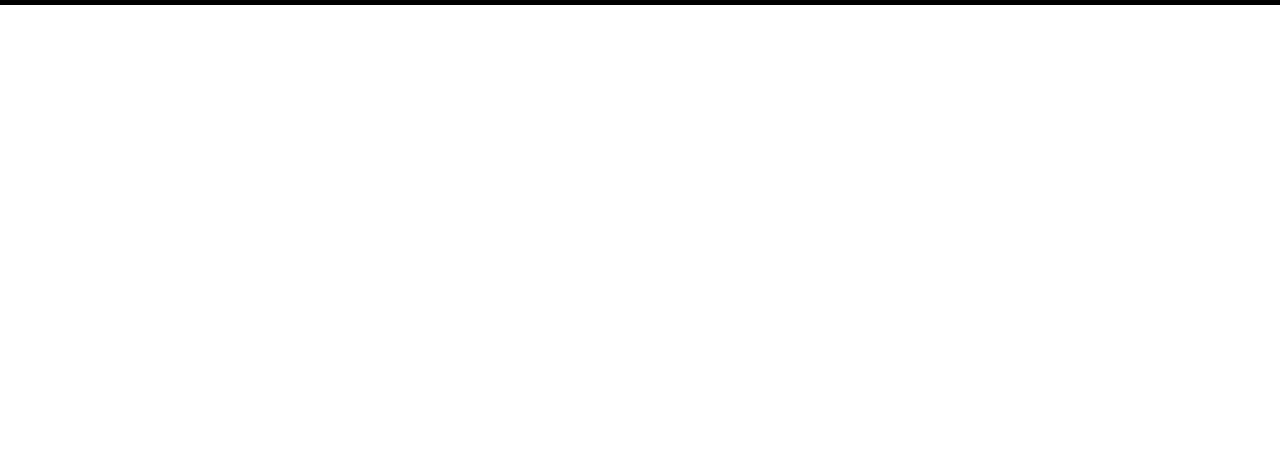
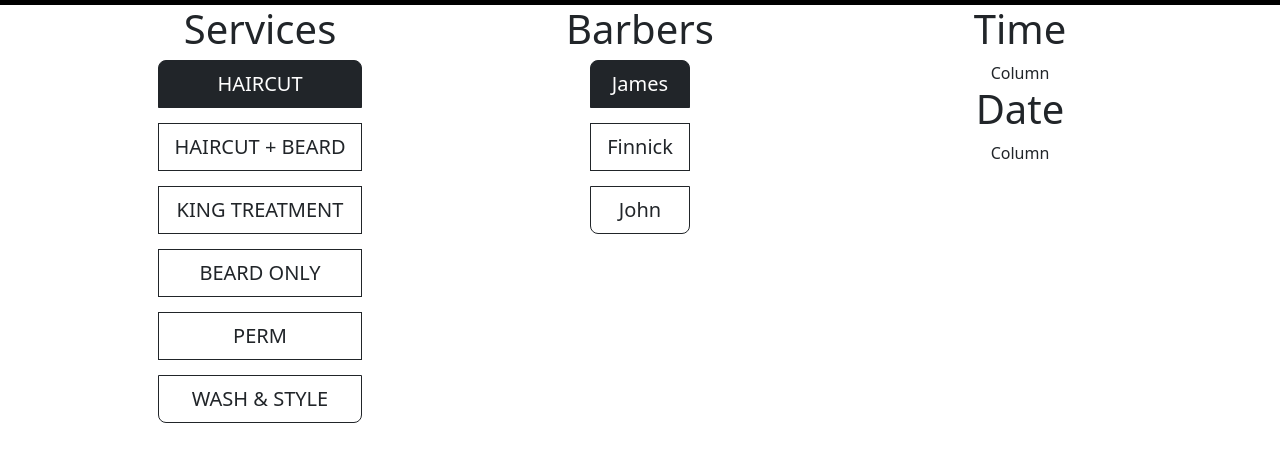
Before and after one commit to MahamedFazeli/MahamedFazeli.github.io, a plain HTML site: page Booking.html in a window 1280 px wide. Shown: the part 104-566 px from the top of the page. Drawn offline with nearby package versions, Linux system fonts and the light colour scheme.

Commit message:
buttonsWorkingForBooking

```diff
--- a/Booking.html
+++ b/Booking.html
@@ -40,7 +40,6 @@
             transform: translateY(-2px);
             box-shadow: 0 8px 16px rgba(0, 0, 0, 0.2);
         }
-
     </style>
 </head>
 <body>
@@ -88,7 +87,48 @@
         </div>
     </nav>
 
-
+    <div class="container container-fluid text-center">
+        <div class="row row-cols-3">
+          <div class="col">
+            <h1>Services</h1>
+            <div class="btn-group-vertical btn-group-lg" role="group" aria-label="Vertical radio toggle button group">
+                <input type="radio" class="btn-check" name="vbtn-radio" id="vbtn-radio1" autocomplete="off" checked>
+                <label class="btn btn-outline-dark mb-3" for="vbtn-radio1">HAIRCUT</label>
+                <input type="radio" class="btn-check" name="vbtn-radio" id="vbtn-radio2" autocomplete="off">
+                <label class="btn btn-outline-dark mb-3" for="vbtn-radio2">HAIRCUT + BEARD</label>
+                <input type="radio" class="btn-check" name="vbtn-radio" id="vbtn-radio3" autocomplete="off">
+                <label class="btn btn-outline-dark mb-3" for="vbtn-radio3">KING TREATMENT</label>
+                <input type="radio" class="btn-check" name="vbtn-radio" id="vbtn-radio4" autocomplete="off">
+                <label class="btn btn-outline-dark mb-3" for="vbtn-radio4">BEARD ONLY</label>
+                <input type="radio" class="btn-check" name="vbtn-radio" id="vbtn-radio5" autocomplete="off">
+                <label class="btn btn-outline-dark mb-3" for="vbtn-radio5">PERM</label>
+                <input type="radio" class="btn-check" name="vbtn-radio" id="vbtn-radio6" autocomplete="off">
+                <label class="btn btn-outline-dark mb-3" for="vbtn-radio6">WASH & STYLE</label>
+            </div>
+        </div>
+          <div class="col">
+            <h1>Barbers</h1>
+            <div class="btn-group-vertical btn-group-lg" role="group" aria-label="Vertical radio toggle button group">
+                <input type="radio" class="btn-check" name="barber-radio" id="barber-radio1" autocomplete="off" checked>
+                <label class="btn btn-outline-dark mb-3" for="barber-radio1">James</label>
+                <input type="radio" class="btn-check" name="barber-radio" id="barber-radio2" autocomplete="off">
+                <label class="btn btn-outline-dark mb-3" for="barber-radio2">Finnick</label>
+                <input type="radio" class="btn-check" name="barber-radio" id="barber-radio3" autocomplete="off">
+                <label class="btn btn-outline-dark mb-3" for="barber-radio3">John</label>
+            </div>
+          </div>
+          <div class="col">
+            <div class="time">
+                <h1>Time</h1>
+                Column
+            </div>
+            <div class="date">
+                <h1>Date</h1>
+                Column
+            </div>
+          </div>
+        </div>
+      </div>
 
 
     <script src="https://cdn.jsdelivr.net/npm/bootstrap@5.3.3/dist/js/bootstrap.bundle.min.js" integrity="sha384-YvpcrYf0tY3lHB60NNkmXc5s9fDVZLESaAA55NDzOxhy9GkcIdslK1eN7N6jIeHz" crossorigin="anonymous"></script>
```
Also changed, not shown: Team.html (+2 -2 lines).
